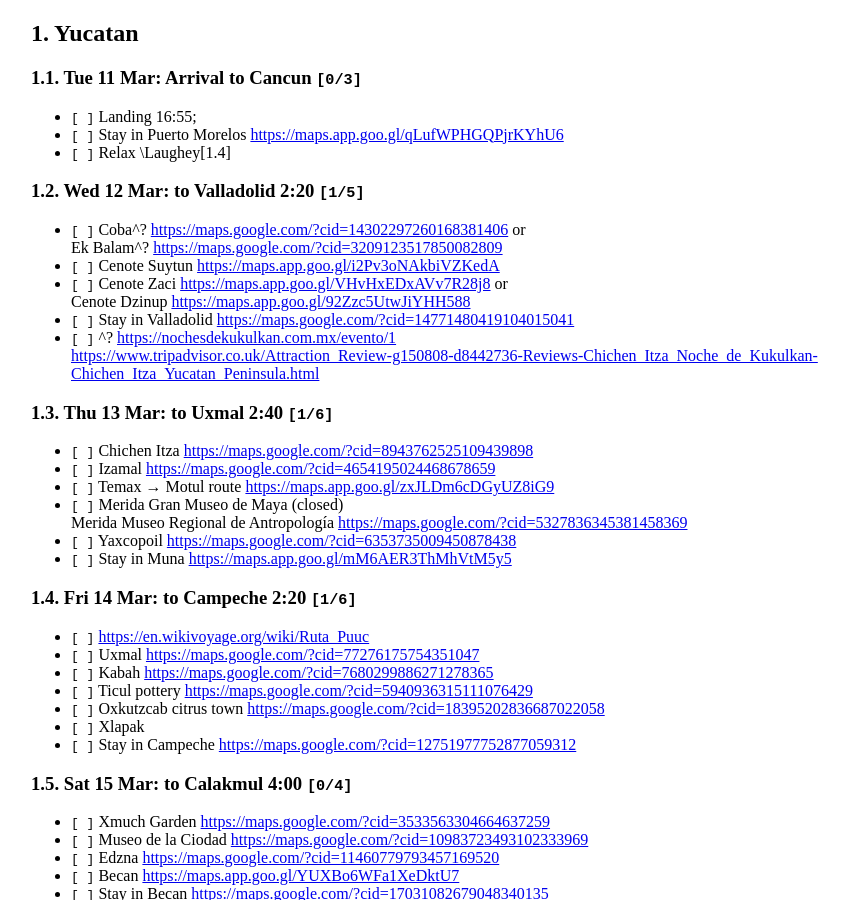
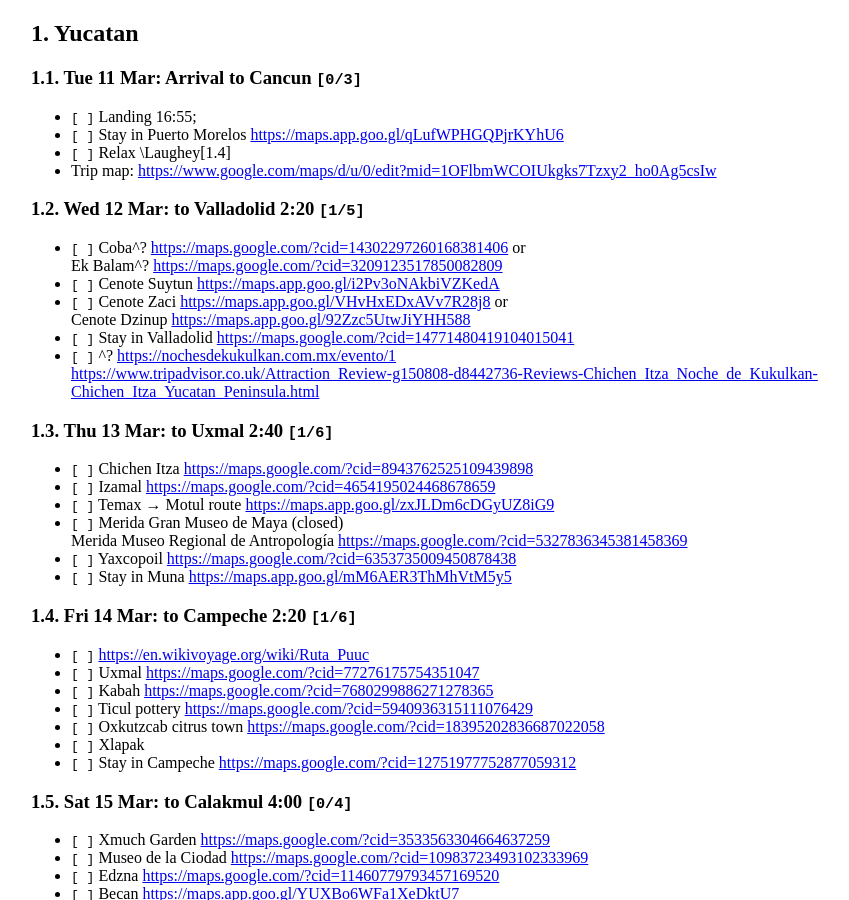
Before and after one commit to ssharoff/ssharoff.github.io, a Jekyll site: the page travel/mexico-plans.html, which Jekyll copies as it is, in a window 1280 px wide and 900 px high. Shown: the whole window, without its empty margins (129-978 px from the left). Built offline with Jekyll 4.4.1, drawn with Linux system fonts in a browser that asks for light colours; some of the changed text lies outside the part shown.

Commit message:
adding Google Maps

```diff
--- a/travel/mexico-plans.html
+++ b/travel/mexico-plans.html
@@ -3,7 +3,7 @@
 "http://www.w3.org/TR/xhtml1/DTD/xhtml1-strict.dtd">
 <html xmlns="http://www.w3.org/1999/xhtml" lang="en" xml:lang="en">
 <head>
-<!-- 2025-02-05 Wed 19:57 -->
+<!-- 2025-02-07 Fri 11:57 -->
 <meta http-equiv="Content-Type" content="text/html;charset=utf-8" />
 <meta name="viewport" content="width=device-width, initial-scale=1" />
 <title>&lrm;</title>
@@ -228,23 +228,24 @@
 <body>
 <div id="content" class="content">
 
-<div id="outline-container-org534ce88" class="outline-2">
-<h2 id="org534ce88"><span class="section-number-2">1.</span> Yucatan</h2>
+<div id="outline-container-org80d5f31" class="outline-2">
+<h2 id="org80d5f31"><span class="section-number-2">1.</span> Yucatan</h2>
 <div class="outline-text-2" id="text-1">
 </div>
-<div id="outline-container-org50c0058" class="outline-3">
-<h3 id="org50c0058"><span class="section-number-3">1.1.</span> Tue 11 Mar: Arrival to Cancun <code>[0/3]</code></h3>
+<div id="outline-container-orgf436e83" class="outline-3">
+<h3 id="orgf436e83"><span class="section-number-3">1.1.</span> Tue 11 Mar: Arrival to Cancun <code>[0/3]</code></h3>
 <div class="outline-text-3" id="text-1-1">
 <ul class="org-ul">
 <li class="off"><code>[&#xa0;]</code> Landing 16:55;</li>
 <li class="off"><code>[&#xa0;]</code> Stay in Puerto Morelos <a href="https://maps.app.goo.gl/qLufWPHGQPjrKYhU6">https://maps.app.goo.gl/qLufWPHGQPjrKYhU6</a></li>
 <li class="off"><code>[&#xa0;]</code> Relax \Laughey[1.4]</li>
+<li>Trip map: <a href="https://www.google.com/maps/d/u/0/edit?mid=1OFlbmWCOIUkgks7Tzxy2_ho0Ag5csIw">https://www.google.com/maps/d/u/0/edit?mid=1OFlbmWCOIUkgks7Tzxy2_ho0Ag5csIw</a></li>
 </ul>
 </div>
 </div>
 
-<div id="outline-container-org552f3ff" class="outline-3">
-<h3 id="org552f3ff"><span class="section-number-3">1.2.</span> Wed 12 Mar: to Valladolid 2:20 <code>[1/5]</code></h3>
+<div id="outline-container-org46d72eb" class="outline-3">
+<h3 id="org46d72eb"><span class="section-number-3">1.2.</span> Wed 12 Mar: to Valladolid 2:20 <code>[1/5]</code></h3>
 <div class="outline-text-3" id="text-1-2">
 <ul class="org-ul">
 <li class="off"><code>[&#xa0;]</code> Coba^? <a href="https://maps.google.com/?cid=14302297260168381406">https://maps.google.com/?cid=14302297260168381406</a> or<br />
@@ -259,8 +260,8 @@ Cenote Dzinup <a href="https://maps.app.goo.gl/92Zzc5UtwJiYHH588">https://maps.a
 </div>
 </div>
 
-<div id="outline-container-org89a3d9a" class="outline-3">
-<h3 id="org89a3d9a"><span class="section-number-3">1.3.</span> Thu 13 Mar: to Uxmal 2:40 <code>[1/6]</code></h3>
+<div id="outline-container-org2ac97fe" class="outline-3">
+<h3 id="org2ac97fe"><span class="section-number-3">1.3.</span> Thu 13 Mar: to Uxmal 2:40 <code>[1/6]</code></h3>
 <div class="outline-text-3" id="text-1-3">
 <ul class="org-ul">
 <li class="off"><code>[&#xa0;]</code> Chichen Itza <a href="https://maps.google.com/?cid=8943762525109439898">https://maps.google.com/?cid=8943762525109439898</a></li>
@@ -274,8 +275,8 @@ Merida Museo Regional de Antropología <a href="https://maps.google.com/?cid=532
 </div>
 </div>
 
-<div id="outline-container-org4fadaf3" class="outline-3">
-<h3 id="org4fadaf3"><span class="section-number-3">1.4.</span> Fri 14 Mar: to Campeche 2:20  <code>[1/6]</code></h3>
+<div id="outline-container-orgad1cb67" class="outline-3">
+<h3 id="orgad1cb67"><span class="section-number-3">1.4.</span> Fri 14 Mar: to Campeche 2:20  <code>[1/6]</code></h3>
 <div class="outline-text-3" id="text-1-4">
 <ul class="org-ul">
 <li class="off"><code>[&#xa0;]</code> <a href="https://en.wikivoyage.org/wiki/Ruta_Puuc">https://en.wikivoyage.org/wiki/Ruta_Puuc</a></li>
@@ -289,8 +290,8 @@ Merida Museo Regional de Antropología <a href="https://maps.google.com/?cid=532
 </div>
 </div>
 
-<div id="outline-container-org9b81786" class="outline-3">
-<h3 id="org9b81786"><span class="section-number-3">1.5.</span> Sat 15 Mar: to Calakmul 4:00 <code>[0/4]</code></h3>
+<div id="outline-container-org0871db4" class="outline-3">
+<h3 id="org0871db4"><span class="section-number-3">1.5.</span> Sat 15 Mar: to Calakmul 4:00 <code>[0/4]</code></h3>
 <div class="outline-text-3" id="text-1-5">
 <ul class="org-ul">
 <li class="off"><code>[&#xa0;]</code> Xmuch Garden <a href="https://maps.google.com/?cid=3533563304664637259">https://maps.google.com/?cid=3533563304664637259</a></li>
@@ -302,8 +303,8 @@ Merida Museo Regional de Antropología <a href="https://maps.google.com/?cid=532
 </div>
 </div>
 
-<div id="outline-container-orge3a5226" class="outline-3">
-<h3 id="orge3a5226"><span class="section-number-3">1.6.</span> Sun 16 Mar:  Calakmul <code>[0/3]</code></h3>
+<div id="outline-container-org896a46a" class="outline-3">
+<h3 id="org896a46a"><span class="section-number-3">1.6.</span> Sun 16 Mar:  Calakmul <code>[0/3]</code></h3>
 <div class="outline-text-3" id="text-1-6">
 <ul class="org-ul">
 <li class="off"><code>[&#xa0;]</code> Calakmul (6:30 to 11:30) at Colhuas exit take the turn off to the site <a href="https://maps.google.com/?cid=6883804212059906013">https://maps.google.com/?cid=6883804212059906013</a></li>
@@ -313,8 +314,8 @@ Merida Museo Regional de Antropología <a href="https://maps.google.com/?cid=532
 </div>
 </div>
 
-<div id="outline-container-orgf04d1ac" class="outline-3">
-<h3 id="orgf04d1ac"><span class="section-number-3">1.7.</span> Mon 17 Mar: to Mahahual 3:50 <code>[0/2]</code></h3>
+<div id="outline-container-org5d954c1" class="outline-3">
+<h3 id="org5d954c1"><span class="section-number-3">1.7.</span> Mon 17 Mar: to Mahahual 3:50 <code>[0/2]</code></h3>
 <div class="outline-text-3" id="text-1-7">
 <ul class="org-ul">
 <li class="off"><code>[&#xa0;]</code> Kohunlich <a href="https://maps.google.com/?cid=8572165254962446644">https://maps.google.com/?cid=8572165254962446644</a> or <br />
@@ -326,8 +327,8 @@ Dzibanché <a href="https://maps.google.com/?cid=576071547476253571">https://map
 </div>
 </div>
 
-<div id="outline-container-orgea087d8" class="outline-3">
-<h3 id="orgea087d8"><span class="section-number-3">1.8.</span> Tue 18 Mar: Mahahual <code>[0/2]</code></h3>
+<div id="outline-container-orgf7e6831" class="outline-3">
+<h3 id="orgf7e6831"><span class="section-number-3">1.8.</span> Tue 18 Mar: Mahahual <code>[0/2]</code></h3>
 <div class="outline-text-3" id="text-1-8">
 <ul class="org-ul">
 <li class="off"><code>[&#xa0;]</code> Snorkelling</li>
@@ -336,8 +337,8 @@ Dzibanché <a href="https://maps.google.com/?cid=576071547476253571">https://map
 </div>
 </div>
 
-<div id="outline-container-org244b3f3" class="outline-3">
-<h3 id="org244b3f3"><span class="section-number-3">1.9.</span> Wed 19 Mar: Mahahual <code>[0/2]</code></h3>
+<div id="outline-container-orgcecdc62" class="outline-3">
+<h3 id="orgcecdc62"><span class="section-number-3">1.9.</span> Wed 19 Mar: Mahahual <code>[0/2]</code></h3>
 <div class="outline-text-3" id="text-1-9">
 <ul class="org-ul">
 <li class="off"><code>[&#xa0;]</code> Sian Ka'an Biosphere Reserve</li>
@@ -346,8 +347,8 @@ Dzibanché <a href="https://maps.google.com/?cid=576071547476253571">https://map
 </div>
 </div>
 
-<div id="outline-container-orgf813aa3" class="outline-3">
-<h3 id="orgf813aa3"><span class="section-number-3">1.10.</span> Thu 20 Mar: Mahahual <code>[0/0]</code></h3>
+<div id="outline-container-orgca7cb96" class="outline-3">
+<h3 id="orgca7cb96"><span class="section-number-3">1.10.</span> Thu 20 Mar: Mahahual <code>[0/0]</code></h3>
 <div class="outline-text-3" id="text-1-10">
 <ul class="org-ul">
 <li class="off"><code>[&#xa0;]</code> Swimming with turtles</li>
@@ -356,12 +357,12 @@ Dzibanché <a href="https://maps.google.com/?cid=576071547476253571">https://map
 </div>
 </div>
 
-<div id="outline-container-org3d5205e" class="outline-2">
-<h2 id="org3d5205e"><span class="section-number-2">2.</span> Mexico city</h2>
+<div id="outline-container-org569d263" class="outline-2">
+<h2 id="org569d263"><span class="section-number-2">2.</span> Mexico city</h2>
 <div class="outline-text-2" id="text-2">
 </div>
-<div id="outline-container-org7496700" class="outline-3">
-<h3 id="org7496700"><span class="section-number-3">2.1.</span> Fri 21 Mar: To Cancun airport 4:50 <code>[0/4]</code></h3>
+<div id="outline-container-org63dab7f" class="outline-3">
+<h3 id="org63dab7f"><span class="section-number-3">2.1.</span> Fri 21 Mar: To Cancun airport 4:50 <code>[0/4]</code></h3>
 <div class="outline-text-3" id="text-2-1">
 <ul class="org-ul">
 <li class="off"><code>[&#xa0;]</code> CUN-NLU, 13:50-15:20</li>
@@ -373,8 +374,8 @@ Dzibanché <a href="https://maps.google.com/?cid=576071547476253571">https://map
 </div>
 </div>
 
-<div id="outline-container-org4c3ca00" class="outline-3">
-<h3 id="org4c3ca00"><span class="section-number-3">2.2.</span> Sat 22 Mar: Chapultepec, Roma <code>[0/3]</code></h3>
+<div id="outline-container-org9dbb194" class="outline-3">
+<h3 id="org9dbb194"><span class="section-number-3">2.2.</span> Sat 22 Mar: Chapultepec, Roma <code>[0/3]</code></h3>
 <div class="outline-text-3" id="text-2-2">
 <ul class="org-ul">
 <li class="off"><code>[&#xa0;]</code> Museo de Anthropologia <a href="https://maps.google.com/?cid=9521483601320789284">https://maps.google.com/?cid=9521483601320789284</a></li>
@@ -384,8 +385,8 @@ Dzibanché <a href="https://maps.google.com/?cid=576071547476253571">https://map
 </div>
 </div>
 
-<div id="outline-container-org3014030" class="outline-3">
-<h3 id="org3014030"><span class="section-number-3">2.3.</span> Sun 23 Mar: Del Carmen <code>[0/3]</code></h3>
+<div id="outline-container-org99f5d4f" class="outline-3">
+<h3 id="org99f5d4f"><span class="section-number-3">2.3.</span> Sun 23 Mar: Del Carmen <code>[0/3]</code></h3>
 <div class="outline-text-3" id="text-2-3">
 <ul class="org-ul">
 <li class="off"><code>[&#xa0;]</code> Frida Kahlo <a href="https://maps.google.com/?cid=7062107075614930081">https://maps.google.com/?cid=7062107075614930081</a></li>
@@ -395,8 +396,8 @@ Dzibanché <a href="https://maps.google.com/?cid=576071547476253571">https://map
 </div>
 </div>
 
-<div id="outline-container-orgb12308e" class="outline-3">
-<h3 id="orgb12308e"><span class="section-number-3">2.4.</span> Mon 24 Mar:  <code>[0/4]</code></h3>
+<div id="outline-container-org2d46881" class="outline-3">
+<h3 id="org2d46881"><span class="section-number-3">2.4.</span> Mon 24 Mar:  <code>[0/4]</code></h3>
 <div class="outline-text-3" id="text-2-4">
 <ul class="org-ul">
 <li class="off"><code>[&#xa0;]</code> Zona Arquelógica Tlatelolco (Tlatelolco Archaeological Site) (entrance is on Lázaro Cárdenas) <a href="https://maps.google.com/?cid=1701952053221864427">https://maps.google.com/?cid=1701952053221864427</a></li>
@@ -408,8 +409,8 @@ Dzibanché <a href="https://maps.google.com/?cid=576071547476253571">https://map
 </div>
 </div>
 
-<div id="outline-container-orga79ab7d" class="outline-3">
-<h3 id="orga79ab7d"><span class="section-number-3">2.5.</span> Tue 25 Mar: <code>[0/3]</code></h3>
+<div id="outline-container-orgd9d19d0" class="outline-3">
+<h3 id="orgd9d19d0"><span class="section-number-3">2.5.</span> Tue 25 Mar: <code>[0/3]</code></h3>
 <div class="outline-text-3" id="text-2-5">
 <ul class="org-ul">
 <li class="off"><code>[&#xa0;]</code> ^? Museo Soumaya <a href="https://maps.google.com/?cid=10624803107852467379">https://maps.google.com/?cid=10624803107852467379</a></li>
@@ -419,7 +420,7 @@ Dzibanché <a href="https://maps.google.com/?cid=576071547476253571">https://map
 </div>
 
 <ol class="org-ol">
-<li><a id="orge99804c"></a>Possible day away<br />
+<li><a id="orge56b040"></a>Possible day away<br />
 <div class="outline-text-4" id="text-2-5-1">
 <ul class="org-ul">
 <li class="off"><code>[&#xa0;]</code> Puebla: Cacaxtla or Cholula</li>
@@ -431,8 +432,8 @@ Dzibanché <a href="https://maps.google.com/?cid=576071547476253571">https://map
 </ol>
 </div>
 
-<div id="outline-container-org2653aee" class="outline-3">
-<h3 id="org2653aee"><span class="section-number-3">2.6.</span> Wed 26 Mar: Flight to Cancun <code>[0/3]</code></h3>
+<div id="outline-container-org403d0e2" class="outline-3">
+<h3 id="org403d0e2"><span class="section-number-3">2.6.</span> Wed 26 Mar: Flight to Cancun <code>[0/3]</code></h3>
 <div class="outline-text-3" id="text-2-6">
 <ul class="org-ul">
 <li class="off"><code>[&#xa0;]</code> MEX-CUN, 09:55-13:30</li>
@@ -443,12 +444,12 @@ Dzibanché <a href="https://maps.google.com/?cid=576071547476253571">https://map
 </div>
 </div>
 
-<div id="outline-container-orge4c823b" class="outline-2">
-<h2 id="orge4c823b"><span class="section-number-2">3.</span> Food</h2>
+<div id="outline-container-orgfdaec6f" class="outline-2">
+<h2 id="orgfdaec6f"><span class="section-number-2">3.</span> Food</h2>
 <div class="outline-text-2" id="text-3">
 </div>
-<div id="outline-container-org3ecfc82" class="outline-3">
-<h3 id="org3ecfc82"><span class="section-number-3">3.1.</span> Mexican food <code>[0/9]</code></h3>
+<div id="outline-container-org110e4e2" class="outline-3">
+<h3 id="org110e4e2"><span class="section-number-3">3.1.</span> Mexican food <code>[0/9]</code></h3>
 <div class="outline-text-3" id="text-3-1">
 <ul class="org-ul">
 <li class="off"><code>[&#xa0;]</code> Carne asada &#x2013; thin-cut marinated beef steak</li>
@@ -467,7 +468,7 @@ Dzibanché <a href="https://maps.google.com/?cid=576071547476253571">https://map
 </div>
 </div>
 <div id="postamble" class="status">
-<p class="date">Created: 2025-02-05 Wed 19:57</p>
+<p class="date">Created: 2025-02-07 Fri 11:57</p>
 <p class="validation"><a href="https://validator.w3.org/check?uri=referer">Validate</a></p>
 </div>
 </body>
--- a/travel/mexico-plans.org
+++ b/travel/mexico-plans.org
@@ -13,6 +13,7 @@
  + [ ] Landing 16:55;
  + [ ] Stay in Puerto Morelos https://maps.app.goo.gl/qLufWPHGQPjrKYhU6
  + [ ] Relax \Laughey[1.4]
+ + Trip map: https://www.google.com/maps/d/u/0/edit?mid=1OFlbmWCOIUkgks7Tzxy2_ho0Ag5csIw
 
 ** Wed 12 Mar: to Valladolid 2:20 [1/5]
  + [ ] Coba^? https://maps.google.com/?cid=14302297260168381406 or\\
```
Also changed, not shown: 1 other file.
